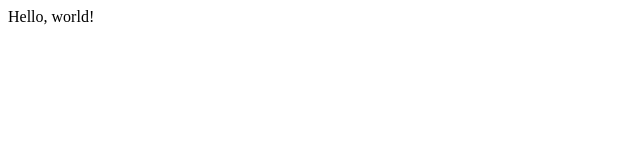
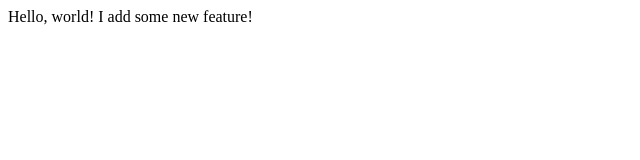
Before and after one commit to younotafish/cs50_project, a plain HTML site: page project0/index.html in a window 1280 px wide. Shown: the whole page, without its empty margins (0-640 px from the left). Drawn offline with Linux system fonts and the light colour scheme.

Commit message:
add some new feature

```diff
--- a/project0/index.html
+++ b/project0/index.html
@@ -4,5 +4,6 @@
     </head>
     <body>
         Hello, world!
+        I add some new feature!
     </body>
 </html>
```
